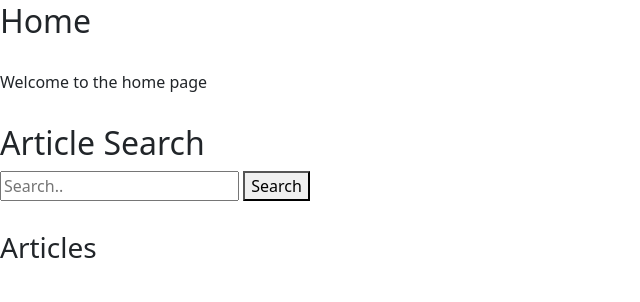
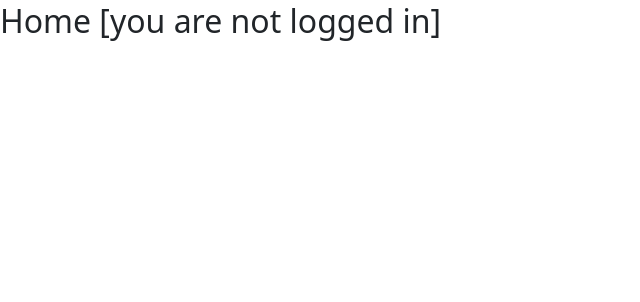
Before and after one commit to murtazodev/try-django, a Django app: page / in a window 1280 px wide. Shown: the part 62-364 px from the top of the page, without its empty margins (0-640 px from the left). Run offline with Django 5.2, Linux system fonts and the light colour scheme; data that the repository does not hold is empty.

Commit message:
additional feature

```diff
--- a/templates/home.html
+++ b/templates/home.html
@@ -1,5 +1,8 @@
 {% extends 'base.html' %}
 {% block content %}
+{% if not request.user.is_authenticated %}
+    <h2>Home [you are not logged in]</h2>
+{% else %}
     <h2>Home</h2>
         <div style="margin-top: 30px;">
             <p>Welcome to the home page</p>
@@ -23,4 +26,5 @@
                 {% endfor %}
             </ul>
         </div>
+    {% endif %}
 {% endblock %}
```
Lines whose indentation alone changed are shown as unchanged.
